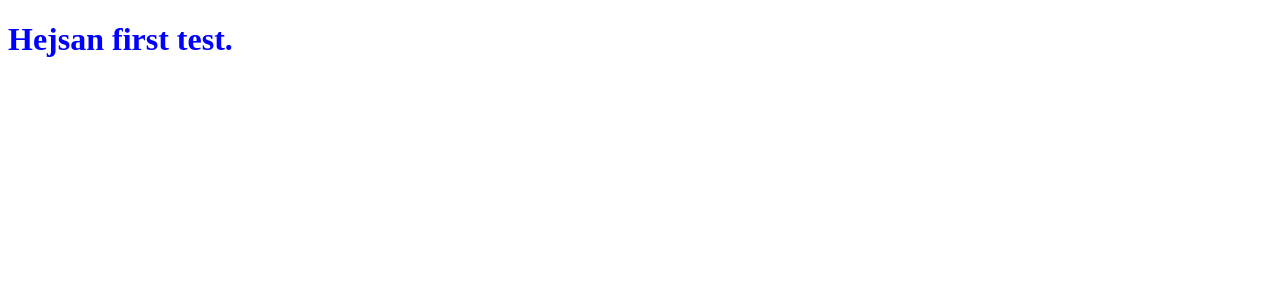
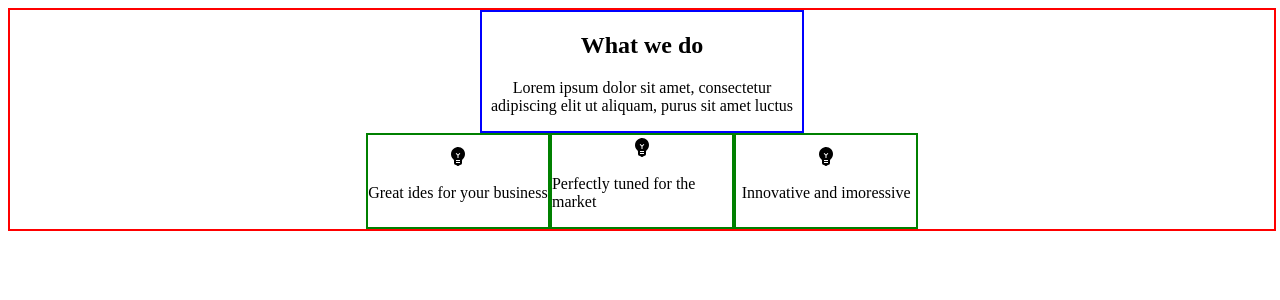
Before and after one commit to liinneea-a/FED_Agila, a React (Vite) app: page / in a window 1280 px wide. Shown: the top 300 px of the page. Built offline with nearby package versions, Linux system fonts and the light colour scheme.

Commit message:
added component for subHeader

```diff
--- a/src/App.jsx
+++ b/src/App.jsx
@@ -1,11 +1,12 @@
 import { useState } from 'react'
+import SubHero from './subHero';
 
 function App() {
   const [count, setCount] = useState(0)
 
   return (
     <div className="App">
-     <h1>Hejsan first test.</h1>
+    <SubHero/>
     </div>
   )
 }
--- /dev/null
+++ b/src/subHero.jsx
@@ -0,0 +1,61 @@
+import EmojiObjectsIcon from '@mui/icons-material/EmojiObjects';
+
+export default function SubHero() {
+  return (
+    <div style={rootStyle}>
+      <div style={textStyle}>
+        <h2>What we do</h2>
+        <p>
+          Lorem ipsum dolor sit amet, consectetur adipiscing elit ut aliquam,
+          purus sit amet luctus
+        </p>
+      </div>
+      <div style={iconsContainerStyle}>
+        <div style={iconsStyle}>
+          <EmojiObjectsIcon />
+
+          <p>Great ides for your business</p>
+        </div>
+        <div style={iconsStyle}>
+          <EmojiObjectsIcon />
+
+          <p>Perfectly tuned for the market</p>
+        </div>
+        <div style={iconsStyle}>
+          <EmojiObjectsIcon />
+
+          <p>Innovative and imoressive</p>
+        </div>
+      </div>
+    </div>
+  );
+}
+
+const rootStyle = {
+  width: "100%",
+  display: 'flex',
+  flexDirection: 'column',
+  alignItems: 'center',
+  justifyContent: 'center',
+  border: '2px solid red',
+};
+
+const textStyle = {
+  border: '2px solid blue',
+  maxWidth: '20rem',
+  textAlign: 'center',
+};
+
+const iconsContainerStyle = {
+  display: 'flex',
+
+};
+
+const iconsStyle = {
+  width: '33%',
+  border: '2px solid green',
+  display: 'flex',
+  flexDirection: "column",
+  justifyContent: 'center',
+  alignItems: 'center'
+};
```
